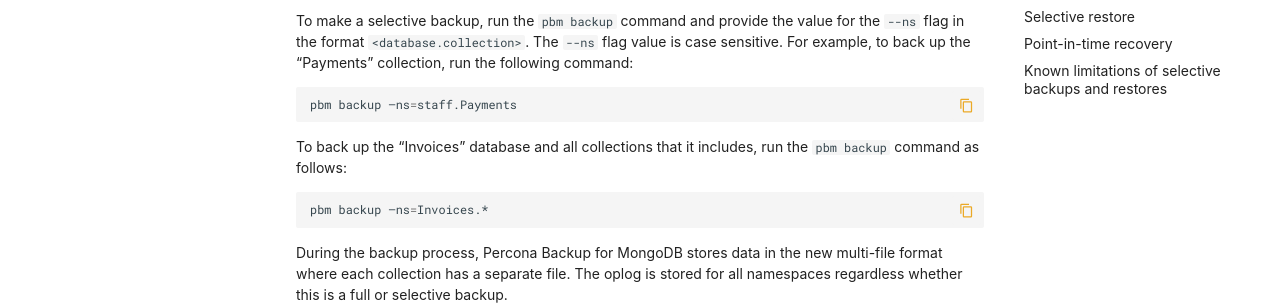
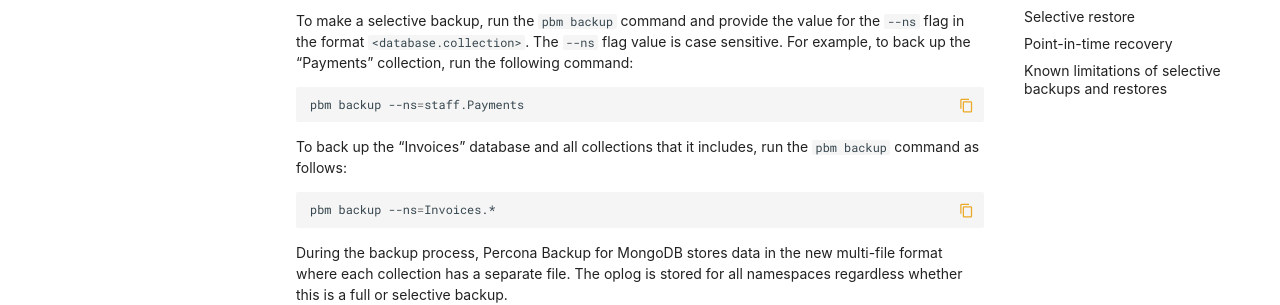
Before and after one commit to percona/pbm-docs, an MkDocs documentation site: the page built from docs/usage/selective-backup.md, in a window 1280 px wide and 900 px high, scrolled down 526 px. Shown: the part 163-468 px from the top of the window. Built offline with MkDocs 1.6.1 and Material for MkDocs 9.7.7, drawn with Linux system fonts in a browser that asks for light colours; nearby versions of some CDN libraries; some web fonts are replaced; comment, search, counter and statistics services are not loaded.

````diff
--- a/docs/usage/selective-backup.md
+++ b/docs/usage/selective-backup.md
@@ -22,13 +22,13 @@ With the selective backup and restore functionality you have the following optio
 To make a selective backup,  run the `pbm backup` command and provide the value for the `--ns` flag in the format `<database.collection>`. The `--ns` flag value is case sensitive. For example, to back up the "Payments" collection, run the following command:
 
 ```sh
-pbm backup –ns=staff.Payments
+pbm backup --ns=staff.Payments
 ```
 
 To back up the "Invoices" database and all collections that it includes, run the ``pbm backup`` command as follows:
 
 ```sh
-pbm backup –ns=Invoices.*
+pbm backup --ns=Invoices.*
 ```
 
 During the backup process, Percona Backup for MongoDB stores data in the new multi-file format where each collection has a separate file. The oplog is stored for all namespaces regardless whether this is a full or selective backup.
````
